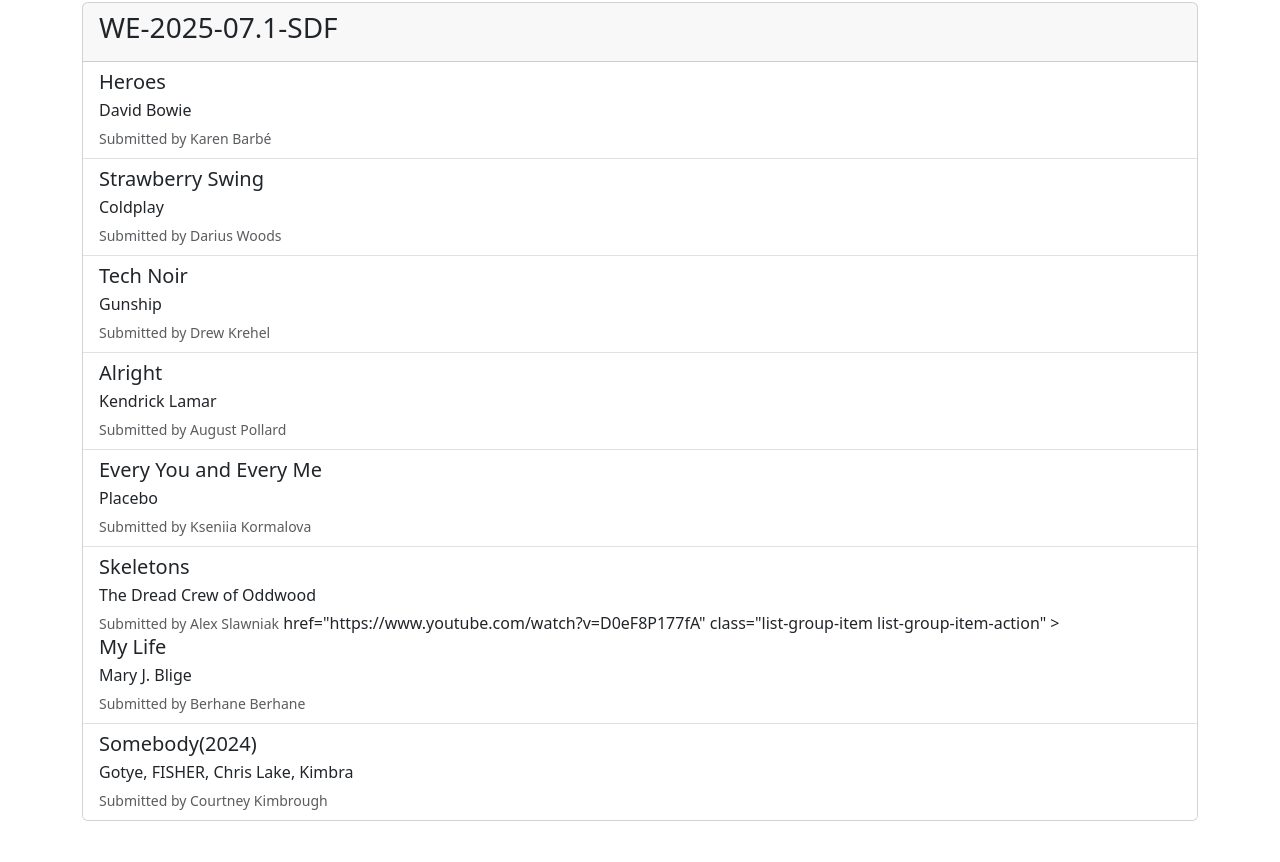
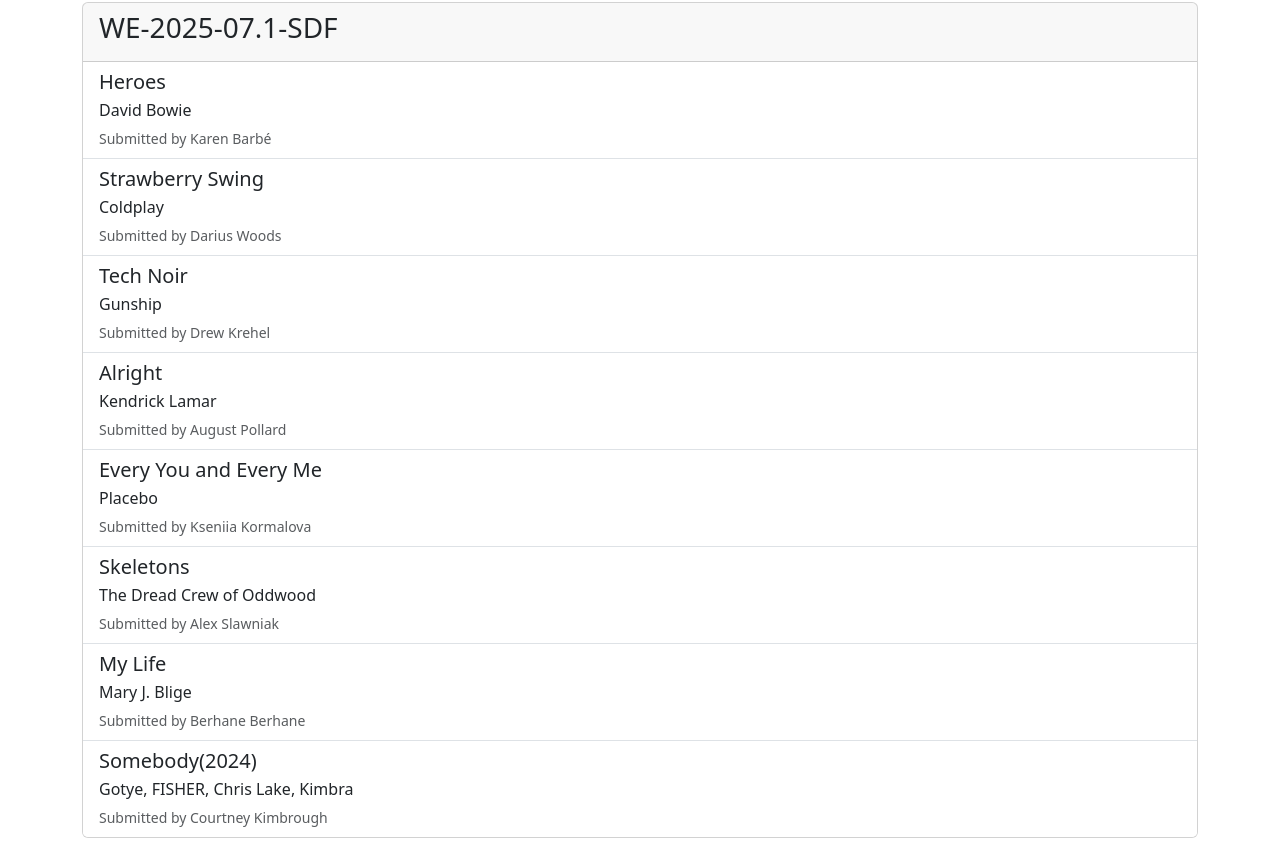
Before and after one commit to dpi-tta-projects/pr-playlist, a website: page index.html in a window 1280 px wide. Shown: the part 3298-4160 px from the top of the page. Drawn offline with nearby package versions, Linux system fonts and the light colour scheme; a script that the page names is missing.

Commit message:
repair broken tags

```diff
--- a/index.html
+++ b/index.html
@@ -436,8 +436,11 @@
           </div>
           <p class="mb-1">The Dread Crew of Oddwood</p>
           <small class="text-body-secondary">Submitted by Alex Slawniak</small>
+        </a>
+        <a
           href="https://www.youtube.com/watch?v=D0eF8P177fA"
-          class="list-group-item list-group-item-action" >
+          class="list-group-item list-group-item-action"
+        >
           <div class="d-flex w-100 justify-content-between">
             <h5 class="mb-1">My Life</h5>
           </div>
```
